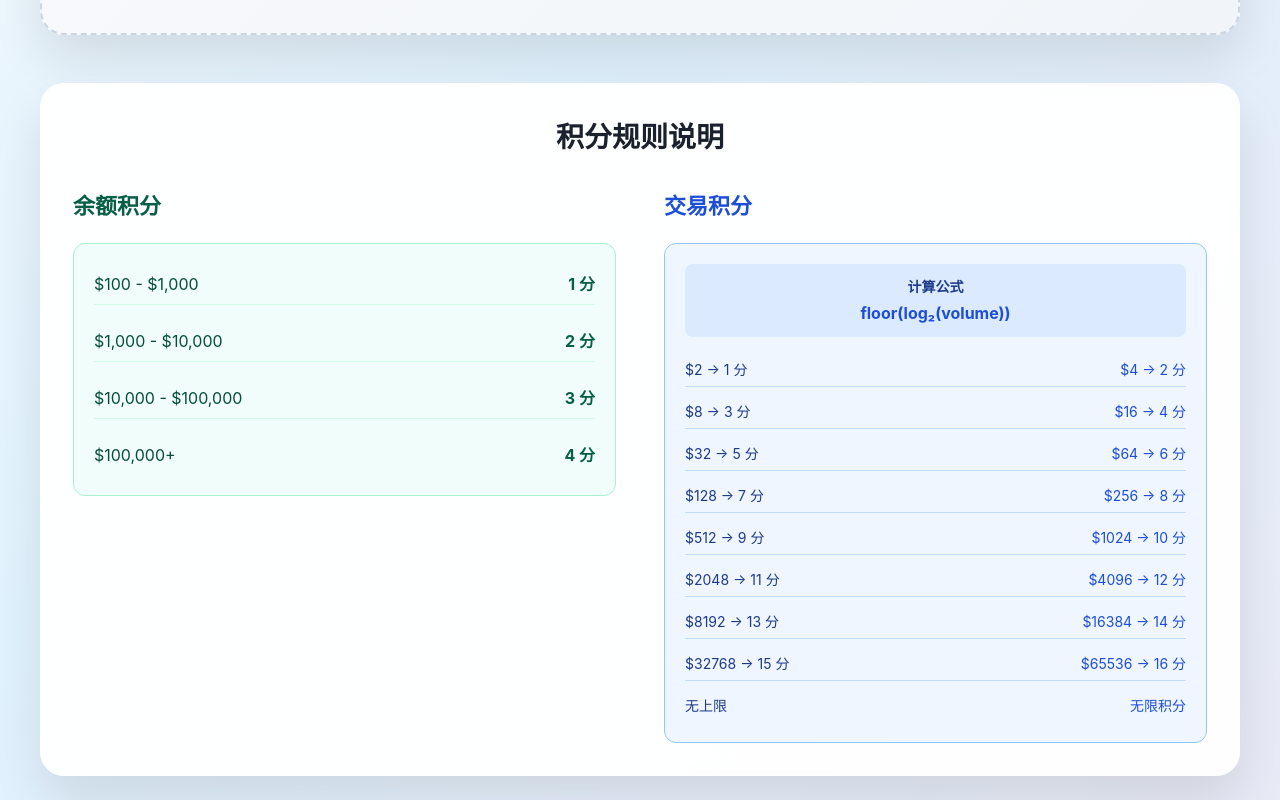
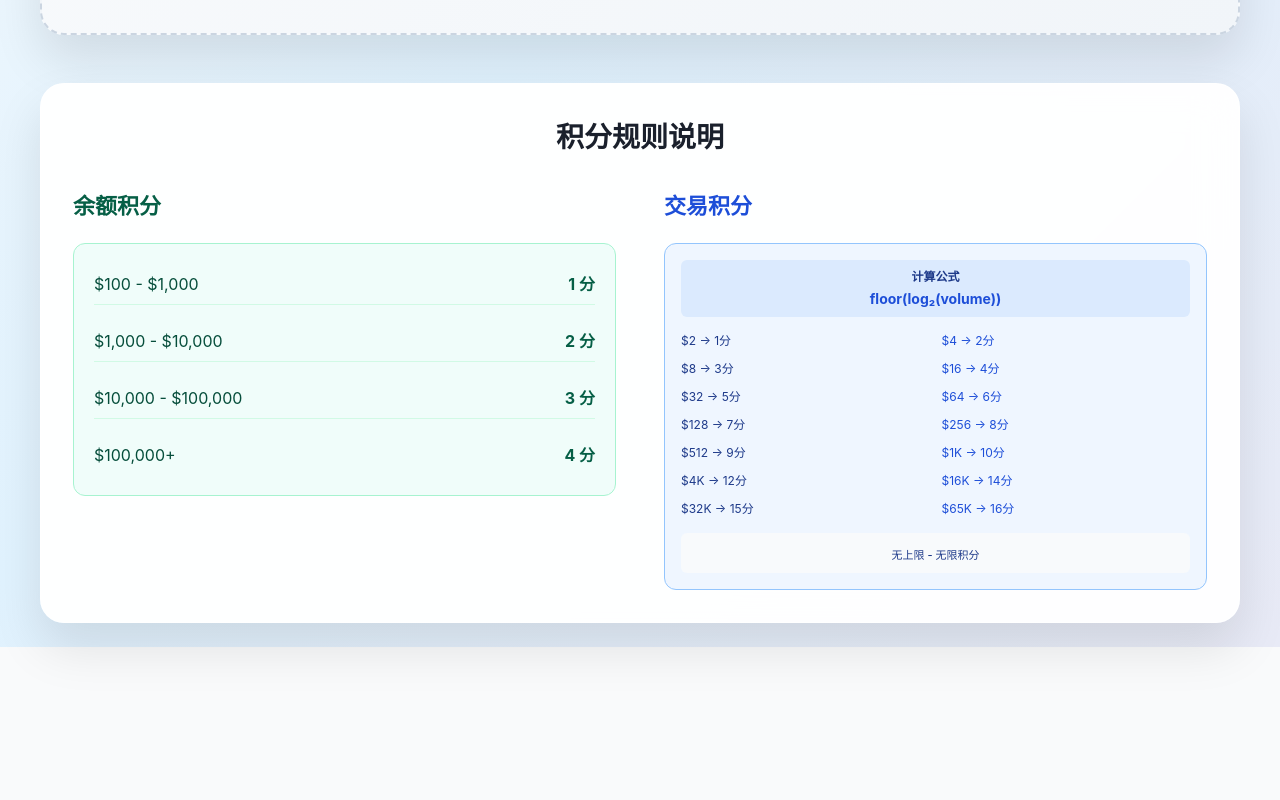
Before and after one commit to Erin-99/binance-alpha-calculator, a Next.js app: page / in a window 1280 px wide. Shown: the part 769-1569 px from the top of the page. After the commit the page ends 1416 px from the top, so only its background shows below. Built offline with nearby package versions, Linux system fonts and the light colour scheme.

Commit message:
右下角例子调整

```diff
--- a/app/page.tsx
+++ b/app/page.tsx
@@ -572,49 +572,61 @@ export default function HomePage() {
               <div style={{
                 background: '#eff6ff',
                 borderRadius: '12px',
-                padding: '20px',
+                padding: '16px',
                 border: '1px solid #93c5fd'
               }}>
-                <div style={{marginBottom: '16px', textAlign: 'center', padding: '12px', background: '#dbeafe', borderRadius: '8px'}}>
-                  <div style={{color: '#1e3a8a', fontSize: '14px', fontWeight: '600', marginBottom: '4px'}}>{t.formula}</div>
-                  <div style={{color: '#1d4ed8', fontSize: '16px', fontWeight: 'bold'}}>floor(log₂(volume))</div>
+                <div style={{marginBottom: '12px', textAlign: 'center', padding: '8px', background: '#dbeafe', borderRadius: '6px'}}>
+                  <div style={{color: '#1e3a8a', fontSize: '12px', fontWeight: '600', marginBottom: '2px'}}>{t.formula}</div>
+                  <div style={{color: '#1d4ed8', fontSize: '14px', fontWeight: 'bold'}}>floor(log₂(volume))</div>
                 </div>
 
-                <div style={{marginBottom: '8px', display: 'flex', justifyContent: 'space-between', alignItems: 'center', padding: '6px 0', borderBottom: '1px solid #bfdbfe'}}>
-                  <span style={{color: '#1e3a8a', fontSize: '14px'}}>$2 → 1 {t.point}</span>
-                  <span style={{color: '#1d4ed8', fontSize: '14px'}}>$4 → 2 {t.points}</span>
+                <div style={{display: 'grid', gridTemplateColumns: '1fr 1fr', gap: '4px 12px', fontSize: '12px'}}>
+                  <div style={{display: 'flex', justifyContent: 'space-between', alignItems: 'center', padding: '3px 0'}}>
+                    <span style={{color: '#1e3a8a'}}>$2 → 1{t.point}</span>
                   </div>
-                <div style={{marginBottom: '8px', display: 'flex', justifyContent: 'space-between', alignItems: 'center', padding: '6px 0', borderBottom: '1px solid #bfdbfe'}}>
-                  <span style={{color: '#1e3a8a', fontSize: '14px'}}>$8 → 3 {t.points}</span>
-                  <span style={{color: '#1d4ed8', fontSize: '14px'}}>$16 → 4 {t.points}</span>
+                  <div style={{display: 'flex', justifyContent: 'space-between', alignItems: 'center', padding: '3px 0'}}>
+                    <span style={{color: '#1d4ed8'}}>$4 → 2{t.points}</span>
                   </div>
-                <div style={{marginBottom: '8px', display: 'flex', justifyContent: 'space-between', alignItems: 'center', padding: '6px 0', borderBottom: '1px solid #bfdbfe'}}>
-                  <span style={{color: '#1e3a8a', fontSize: '14px'}}>$32 → 5 {t.points}</span>
-                  <span style={{color: '#1d4ed8', fontSize: '14px'}}>$64 → 6 {t.points}</span>
+                  <div style={{display: 'flex', justifyContent: 'space-between', alignItems: 'center', padding: '3px 0'}}>
+                    <span style={{color: '#1e3a8a'}}>$8 → 3{t.points}</span>
                   </div>
-                <div style={{marginBottom: '8px', display: 'flex', justifyContent: 'space-between', alignItems: 'center', padding: '6px 0', borderBottom: '1px solid #bfdbfe'}}>
-                  <span style={{color: '#1e3a8a', fontSize: '14px'}}>$128 → 7 {t.points}</span>
-                  <span style={{color: '#1d4ed8', fontSize: '14px'}}>$256 → 8 {t.points}</span>
+                  <div style={{display: 'flex', justifyContent: 'space-between', alignItems: 'center', padding: '3px 0'}}>
+                    <span style={{color: '#1d4ed8'}}>$16 → 4{t.points}</span>
                   </div>
-                <div style={{marginBottom: '8px', display: 'flex', justifyContent: 'space-between', alignItems: 'center', padding: '6px 0', borderBottom: '1px solid #bfdbfe'}}>
-                  <span style={{color: '#1e3a8a', fontSize: '14px'}}>$512 → 9 {t.points}</span>
-                  <span style={{color: '#1d4ed8', fontSize: '14px'}}>$1024 → 10 {t.points}</span>
+                  <div style={{display: 'flex', justifyContent: 'space-between', alignItems: 'center', padding: '3px 0'}}>
+                    <span style={{color: '#1e3a8a'}}>$32 → 5{t.points}</span>
                   </div>
-                <div style={{marginBottom: '8px', display: 'flex', justifyContent: 'space-between', alignItems: 'center', padding: '6px 0', borderBottom: '1px solid #bfdbfe'}}>
-                  <span style={{color: '#1e3a8a', fontSize: '14px'}}>$2048 → 11 {t.points}</span>
-                  <span style={{color: '#1d4ed8', fontSize: '14px'}}>$4096 → 12 {t.points}</span>
+                  <div style={{display: 'flex', justifyContent: 'space-between', alignItems: 'center', padding: '3px 0'}}>
+                    <span style={{color: '#1d4ed8'}}>$64 → 6{t.points}</span>
                   </div>
-                <div style={{marginBottom: '8px', display: 'flex', justifyContent: 'space-between', alignItems: 'center', padding: '6px 0', borderBottom: '1px solid #bfdbfe'}}>
-                  <span style={{color: '#1e3a8a', fontSize: '14px'}}>$8192 → 13 {t.points}</span>
-                  <span style={{color: '#1d4ed8', fontSize: '14px'}}>$16384 → 14 {t.points}</span>
+                  <div style={{display: 'flex', justifyContent: 'space-between', alignItems: 'center', padding: '3px 0'}}>
+                    <span style={{color: '#1e3a8a'}}>$128 → 7{t.points}</span>
                   </div>
-                <div style={{marginBottom: '8px', display: 'flex', justifyContent: 'space-between', alignItems: 'center', padding: '6px 0', borderBottom: '1px solid #bfdbfe'}}>
-                  <span style={{color: '#1e3a8a', fontSize: '14px'}}>$32768 → 15 {t.points}</span>
-                  <span style={{color: '#1d4ed8', fontSize: '14px'}}>$65536 → 16 {t.points}</span>
+                  <div style={{display: 'flex', justifyContent: 'space-between', alignItems: 'center', padding: '3px 0'}}>
+                    <span style={{color: '#1d4ed8'}}>$256 → 8{t.points}</span>
                   </div>
-                <div style={{display: 'flex', justifyContent: 'space-between', alignItems: 'center', padding: '6px 0'}}>
-                  <span style={{color: '#1e3a8a', fontSize: '14px'}}>{t.noMaxLimit}</span>
-                  <span style={{color: '#1d4ed8', fontSize: '14px'}}>{t.unlimitedPoints}</span>
+                  <div style={{display: 'flex', justifyContent: 'space-between', alignItems: 'center', padding: '3px 0'}}>
+                    <span style={{color: '#1e3a8a'}}>$512 → 9{t.points}</span>
+                  </div>
+                  <div style={{display: 'flex', justifyContent: 'space-between', alignItems: 'center', padding: '3px 0'}}>
+                    <span style={{color: '#1d4ed8'}}>$1K → 10{t.points}</span>
+                  </div>
+                  <div style={{display: 'flex', justifyContent: 'space-between', alignItems: 'center', padding: '3px 0'}}>
+                    <span style={{color: '#1e3a8a'}}>$4K → 12{t.points}</span>
+                  </div>
+                  <div style={{display: 'flex', justifyContent: 'space-between', alignItems: 'center', padding: '3px 0'}}>
+                    <span style={{color: '#1d4ed8'}}>$16K → 14{t.points}</span>
+                  </div>
+                  <div style={{display: 'flex', justifyContent: 'space-between', alignItems: 'center', padding: '3px 0'}}>
+                    <span style={{color: '#1e3a8a'}}>$32K → 15{t.points}</span>
+                  </div>
+                  <div style={{display: 'flex', justifyContent: 'space-between', alignItems: 'center', padding: '3px 0'}}>
+                    <span style={{color: '#1d4ed8'}}>$65K → 16{t.points}</span>
+                  </div>
+                </div>
+
+                <div style={{marginTop: '12px', padding: '8px', background: '#f8fafc', borderRadius: '6px', textAlign: 'center'}}>
+                  <span style={{color: '#1e3a8a', fontSize: '11px', fontWeight: '500'}}>{t.noMaxLimit} - {t.unlimitedPoints}</span>
                 </div>
               </div>
             </div>
```
Lines whose indentation alone changed are shown as unchanged.
